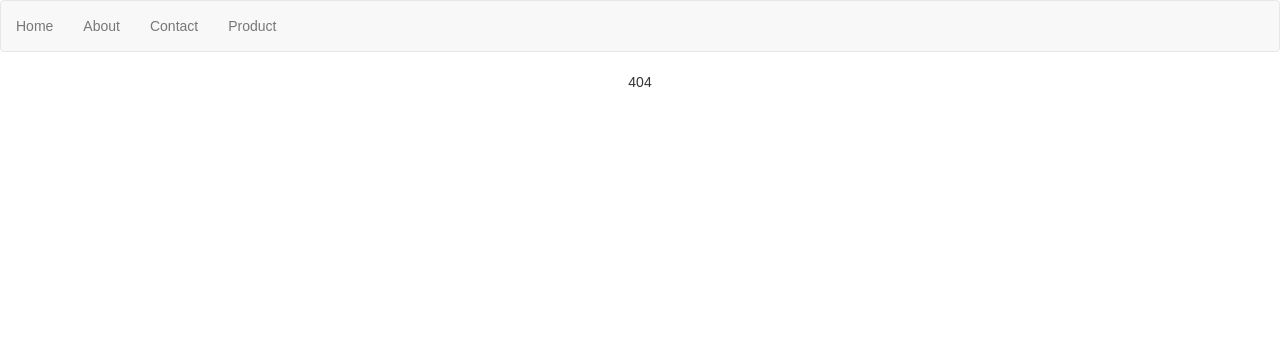
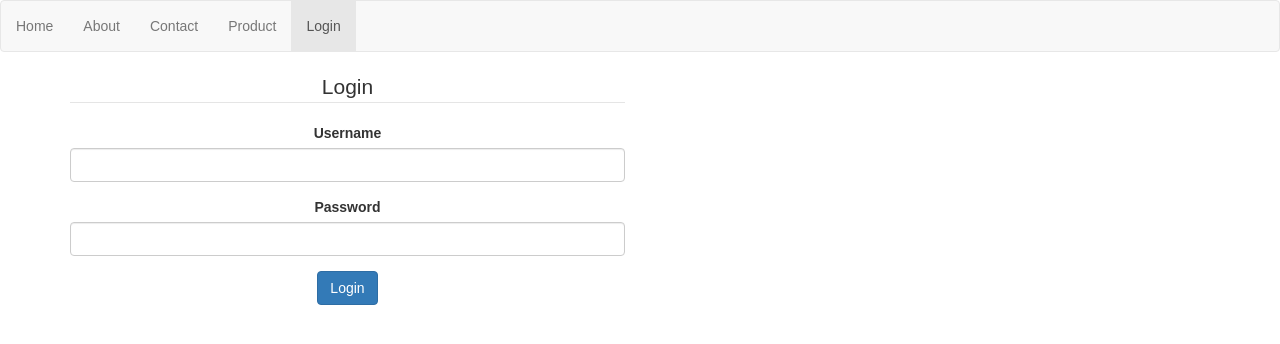
Before and after one commit to pristantruong/React-Router, a React (Create React App) app: page /login in a window 1280 px wide. Before the commit this address had no page. Shown: the top 344 px of the page. Built offline with nearby package versions, Linux system fonts and the light colour scheme.

Commit message:
Redirect Object Espisode 1

```diff
--- /dev/null
+++ b/src/components/Login.js
@@ -0,0 +1,79 @@
+import React, { Component } from 'react';
+import { Redirect } from 'react-router-dom';
+
+class Login extends Component {
+
+    constructor(props) {
+        super(props);
+        this.state = {
+            txtUsername: '',
+            txtPassword: '',
+        };
+    }
+
+    onChange = (e) => {
+        var target = e.target;
+        var name = target.name;
+        var value = target.type === 'checkbox' ? target.checked : target.value;
+        this.setState({
+            [name] : value,
+        })
+    }
+
+    onLogin = (e) => {
+        e.preventDefault();
+        var { txtUsername, txtPassword } = this.state;
+        if (txtUsername==='admin' && txtPassword ==='admin'){
+            localStorage.setItem('user',JSON.stringify({
+                username : txtUsername,
+                password : txtPassword
+            }));
+        }
+    }
+
+    render() {
+        var {txtUsername, txtPassword} = this.state;
+        var loggedInUser =  localStorage.getItem('user');
+        if (loggedInUser !== null){
+            return <Redirect to="/products" />
+        }
+        return (
+            <div className="container center_div">
+
+                <div className="row centered">
+                    <div className=" col-xs-6 col-sm-6 col-md-6 col-lg-6">
+                        <form onSubmit={this.onLogin}>
+                            <legend>Login</legend>
+
+                            <div className="form-group">
+                                <label>Username</label>
+                                <input
+                                    type="text"
+                                    className="form-control"
+                                    name="txtUsername"
+                                    value={txtUsername}
+                                    onChange={this.onChange}
+                                />
+                            </div>
+                            <div className="form-group">
+                                <label>Password</label>
+                                <input
+                                    type="password"
+                                    className="form-control"
+                                    name="txtPassword"
+                                    value={txtPassword}
+                                    onChange={this.onChange}
+                                />
+                            </div>
+                            <button type="submit" className="btn btn-primary">Login</button>
+                        </form>
+
+                    </div>
+                </div>
+
+            </div>
+        );
+    }
+}
+
+export default Login;
--- a/src/components/Menu.js
+++ b/src/components/Menu.js
@@ -20,6 +20,11 @@
     {
         name: 'Product',
         to: '/products',
+        exact: false
+    },
+    {
+        name: 'Login',
+        to: '/login',
         exact: false
     },
 ]
--- a/src/routes.js
+++ b/src/routes.js
@@ -4,6 +4,7 @@
 import Contact from './components/Contact';
 import NotFound from './components/NotFound';
 import Products from './components/Products';
+import Login from './components/Login';
 
 const routes = [
     {
@@ -27,6 +28,11 @@
         main: ({match}) => <Products match={match}/>
     },
     {
+        path: '/login',
+        exact: false,
+        main: () => <Login />
+    },
+    {
         path: '',
         exact: false,
         main: () => <NotFound />
```
